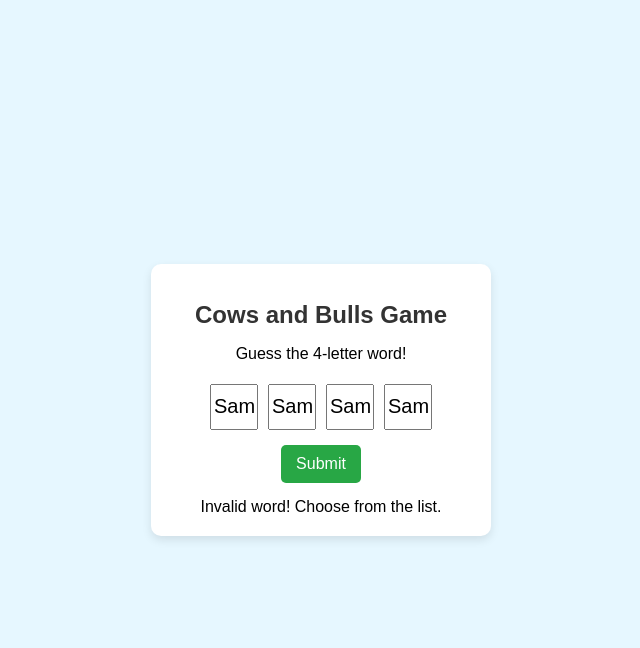
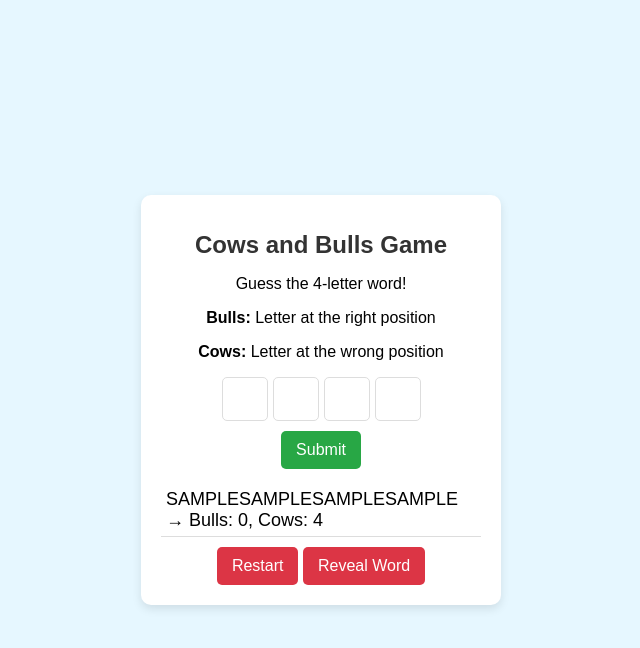
Before and after one commit to ra-games/cows-and-bulls-game, a plain HTML site: page index.html in a window 1280 px wide. Both pictures are taken after typing "Sample", "Sample", "Sample", "Sample" into the empty fields and a click on the button "Submit". Shown: the whole page, without its empty margins (319-959 px from the left). Drawn offline with Linux system fonts and the light colour scheme.

Commit message:
Update index.html

```diff
--- a/index.html
+++ b/index.html
@@ -21,23 +21,26 @@
             border-radius: 10px;
             box-shadow: 0 4px 10px rgba(0, 0, 0, 0.1);
             text-align: center;
-            width: 300px;
+            width: 320px;
         }
         h1 {
             font-size: 24px;
             color: #333;
             margin-bottom: 10px;
         }
-        .input-boxes {
+        .input-group {
             display: flex;
             justify-content: center;
+            gap: 5px;
         }
-        .input-boxes input {
+        input {
             width: 40px;
             height: 40px;
+            font-size: 24px;
             text-align: center;
-            font-size: 20px;
-            margin: 5px;
+            border: 1px solid #ddd;
+            border-radius: 5px;
+            outline: none;
         }
         button {
             margin-top: 10px;
@@ -55,108 +58,129 @@
         }
         #history {
             margin-top: 15px;
-            font-size: 16px;
             text-align: left;
+            width: 100%;
         }
-        .hidden {
-            display: none;
+        .guess-item {
+            font-size: 18px;
+            padding: 5px;
+            border-bottom: 1px solid #ddd;
+        }
+        .restart-btn, .reveal-btn {
+            margin-top: 10px;
+            background-color: #dc3545;
+        }
+        .restart-btn:hover, .reveal-btn:hover {
+            background-color: #c82333;
+        }
+        .button-container {
+            display: flex;
+            justify-content: center;
+            gap: 10px;
         }
     </style>
 </head>
 <body>
-
     <div class="game-container">
         <h1>Cows and Bulls Game</h1>
         <p>Guess the 4-letter word!</p>
+        <p><strong>Bulls:</strong> Letter at the right position</p>
+        <p><strong>Cows:</strong> Letter at the wrong position</p>
 
-        <div class="input-boxes">
-            <input type="text" maxlength="1" id="box1" oninput="moveNext(0)">
-            <input type="text" maxlength="1" id="box2" oninput="moveNext(1)">
-            <input type="text" maxlength="1" id="box3" oninput="moveNext(2)">
-            <input type="text" maxlength="1" id="box4" oninput="moveNext(3)">
+        <div class="input-group">
+            <input type="text" maxlength="1" id="letter1" oninput="moveFocus(1, event)" onkeydown="handleBackspace(1, event)">
+            <input type="text" maxlength="1" id="letter2" oninput="moveFocus(2, event)" onkeydown="handleBackspace(2, event)">
+            <input type="text" maxlength="1" id="letter3" oninput="moveFocus(3, event)" onkeydown="handleBackspace(3, event)">
+            <input type="text" maxlength="1" id="letter4" onkeydown="handleBackspace(4, event)">
         </div>
-        <button onclick="checkGuess()">Submit</button>
-        <button id="restart" class="hidden" onclick="restartGame()">Restart</button>
-        <button id="reveal" class="hidden" onclick="revealWord()">Reveal Word</button>
+        <div class="button-container">
+            <button onclick="checkGuess()">Submit</button>
+        </div>
         <div id="history"></div>
-        <div id="result"></div>
+        <div class="button-container" id="gameControls" style="display: none;">
+            <button class="restart-btn" onclick="restartGame()">Restart</button>
+            <button class="reveal-btn" onclick="revealWord()">Reveal Word</button>
+        </div>
     </div>
 
     <script>
-        let validWords = [];
+
         let secretWord = "";
 
         async function loadWords() {
             try {
                 const response = await fetch("secretword.txt");
-                const text = await response.text();
-                validWords = text.split(",").map(word => word.trim().toLowerCase()).filter(word => word.length === 4);
-                if (validWords.length > 0) {
-                    secretWord = validWords[Math.floor(Math.random() * validWords.length)];
-                    console.log("Secret Word:", secretWord);
-                }
+                const words = (await response.text()).trim().split("\n").map(w => w.trim().toLowerCase());
+                secretWord = words[Math.floor(Math.random() * words.length)];
+
+                console.log("Secret Word:", secretWord);
             } catch (error) {
-                console.error("Error loading words:", error);
+                console.error("Error loading secret word:", error);
             }
         }
 
-        function moveNext(index) {
-            let boxes = document.querySelectorAll(".input-boxes input");
-            if (boxes[index].value && index < 3) {
-                boxes[index + 1].focus();
+        function moveFocus(index, event) {
+            if (event.inputType === "deleteContentBackward") return;
+            if (index < 4 && event.target.value) {
+                document.getElementById(`letter${index + 1}`).focus();
+            }
+        }
+
+        function handleBackspace(index, event) {
+            if (event.key === "Backspace" && !event.target.value && index > 1) {
+                document.getElementById(`letter${index - 1}`).focus();
             }
         }
 
         function checkGuess() {
-            let boxes = document.querySelectorAll(".input-boxes input");
-            let userGuess = Array.from(boxes).map(input => input.value.toLowerCase()).join('');
+            if (!secretWord) {
+                console.error("Secret word not loaded yet.");
+                return;
+            }
 
-            if (userGuess.length !== 4 || !validWords.includes(userGuess)) {
-                document.getElementById("result").innerText = "Invalid word! Choose from the list.";
-                return;
+            let guess = "";
+            for (let i = 1; i <= 4; i++) {
+                guess += document.getElementById(`letter${i}`).value.toLowerCase();
             }
 
             let cows = 0, bulls = 0;
             for (let i = 0; i < 4; i++) {
-                if (userGuess[i] === secretWord[i]) {
+                if (guess[i] === secretWord[i]) {
                     bulls++;
-                } else if (secretWord.includes(userGuess[i])) {
+                } else if (secretWord.includes(guess[i])) {
                     cows++;
                 }
             }
 
             let historyDiv = document.getElementById("history");
-            historyDiv.innerHTML += `<p>${userGuess} - Bulls: ${bulls}, Cows: ${cows}</p>`;
+            let newGuess = document.createElement("div");
+            newGuess.className = "guess-item";
+            newGuess.innerText = `${guess.toUpperCase()} → Bulls: ${bulls}, Cows: ${cows}`;
+            historyDiv.prepend(newGuess);
 
-            if (bulls === 4) {
-                document.getElementById("result").innerText = `🎉 Congratulations! You guessed the word: "${secretWord}"`;
-                document.getElementById("restart").classList.remove("hidden");
+            document.getElementById("gameControls").style.display = "block";
+
+            for (let i = 1; i <= 4; i++) {
+                document.getElementById(`letter${i}`).value = "";
             }
-
-            boxes.forEach(box => box.value = "");
-            boxes[0].focus();
+            document.getElementById("letter1").focus();
         }
 
         function restartGame() {
             document.getElementById("history").innerHTML = "";
-            document.getElementById("result").innerText = "";
-            document.getElementById("restart").classList.add("hidden");
-            document.getElementById("reveal").classList.add("hidden");
+            document.getElementById("gameControls").style.display = "none";
+            for (let i = 1; i <= 4; i++) {
+                document.getElementById(`letter${i}`).value = "";
+            }
+            document.getElementById("letter1").focus();
             loadWords();
         }
 
         function revealWord() {
-            document.getElementById("result").innerText = `The secret word was: "${secretWord}"`;
+            alert("The secret word was: " + secretWord.toUpperCase());
         }
-
-        document.addEventListener("keydown", function(event) {
-            if (event.key === "Enter") {
-                checkGuess();
-            }
-        });
 
         loadWords();
     </script>
-
 </body>
 </html>
```
